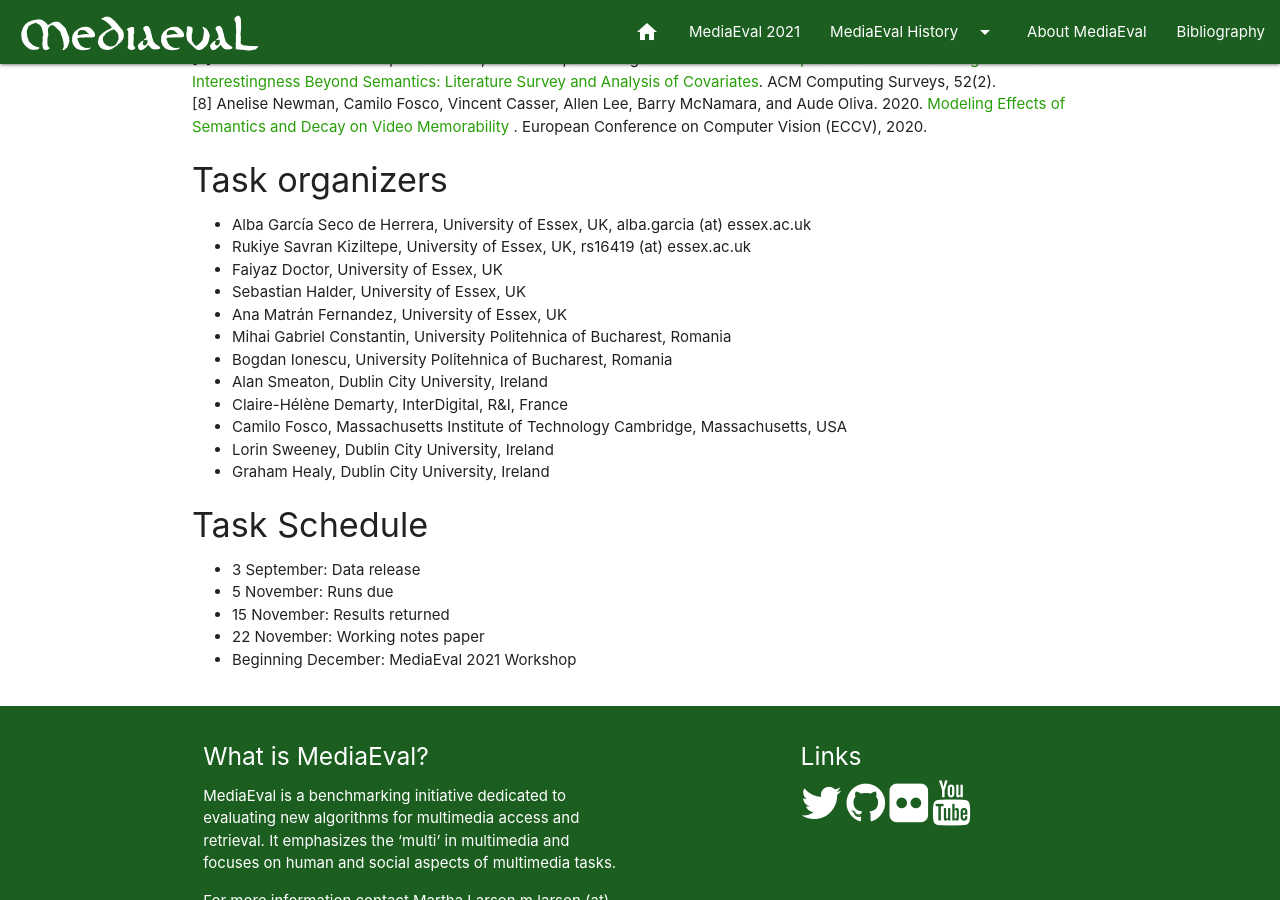
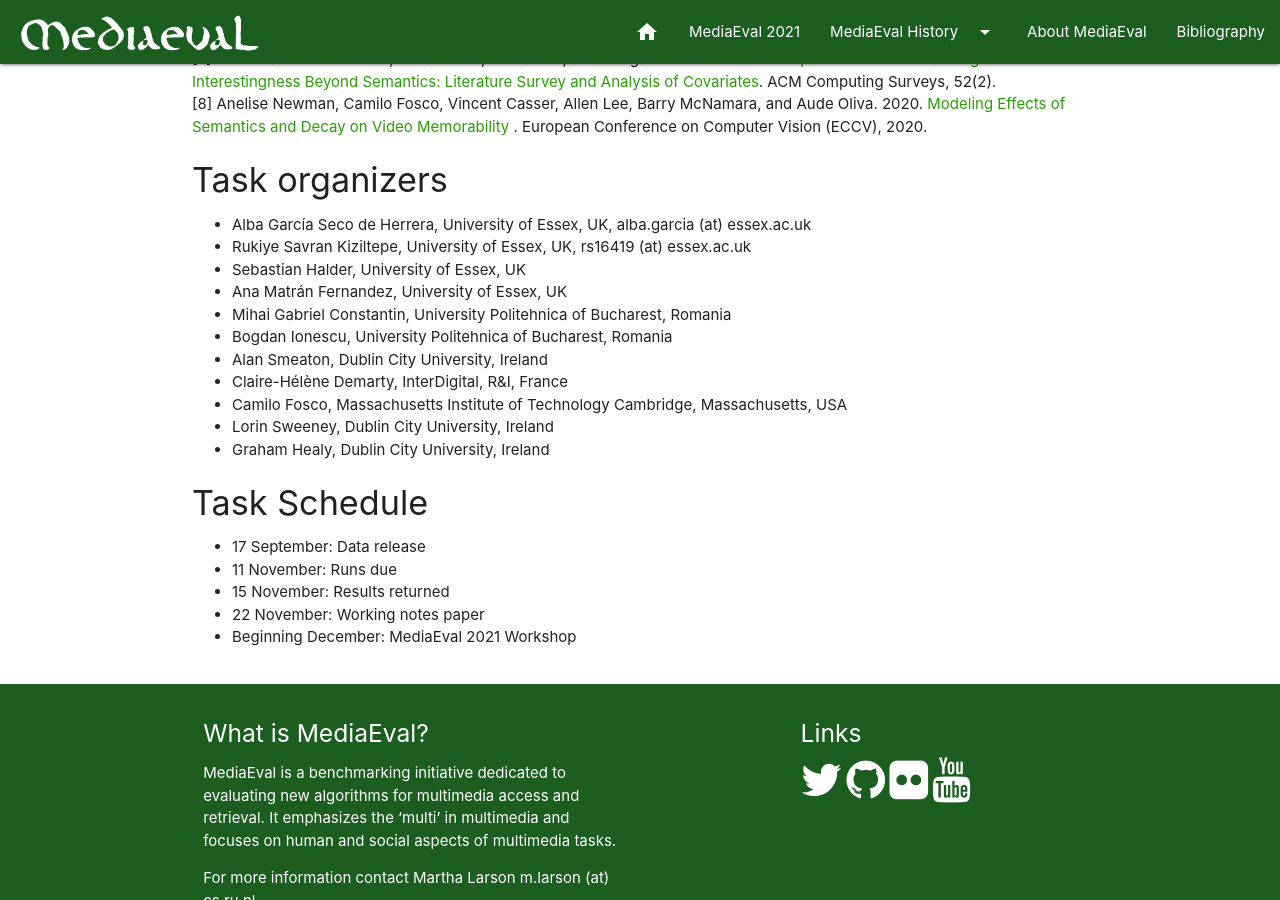
Before and after one commit to multimediaeval/multimediaeval.github.io, a Jekyll site: the page built from _editions/2021/tasks/memorability.md, in a window 1280 px wide and 900 px high, scrolled down 2797 px. Built offline with Jekyll 4.4.1, drawn with Linux system fonts in a browser that asks for light colours.

Commit message:
Update memorability.md

```diff
--- a/_editions/2021/tasks/memorability.md
+++ b/_editions/2021/tasks/memorability.md
@@ -72,7 +72,6 @@
 #### Task organizers
 * Alba García Seco de Herrera, University of Essex, UK, alba.garcia (at) essex.ac.uk
 * Rukiye Savran Kiziltepe, University of Essex, UK, rs16419 (at) essex.ac.uk
-* Faiyaz Doctor, University of Essex, UK
 * Sebastian Halder, University of Essex, UK
 * Ana Matrán Fernandez, University of Essex, UK
 * Mihai Gabriel Constantin, University Politehnica of Bucharest, Romania
@@ -84,8 +83,8 @@
 * Graham Healy, Dublin City University, Ireland
 
 #### Task Schedule
-* 3 September: Data release <!-- # Replace XX with your date. We suggest setting the date in June-July-->
-* 5 November: Runs due <!-- # Replace XX with your date. We suggest setting enough time in order to have enough time to assess and return the results by the Results returned deadline-->
+* 17 September: Data release <!-- # Replace XX with your date. We suggest setting the date in June-July-->
+* 11 November: Runs due <!-- # Replace XX with your date. We suggest setting enough time in order to have enough time to assess and return the results by the Results returned deadline-->
 * 15 November: Results returned  <!-- Replace XX with your date. Latest possible should be 15 November-->
 * 22 November: Working notes paper  <!-- Fixed. Please do not change. Exact date to be decided-->
 * Beginning December: MediaEval 2021 Workshop <!-- Fixed. Please do not change. Exact date to be decided-->
```
